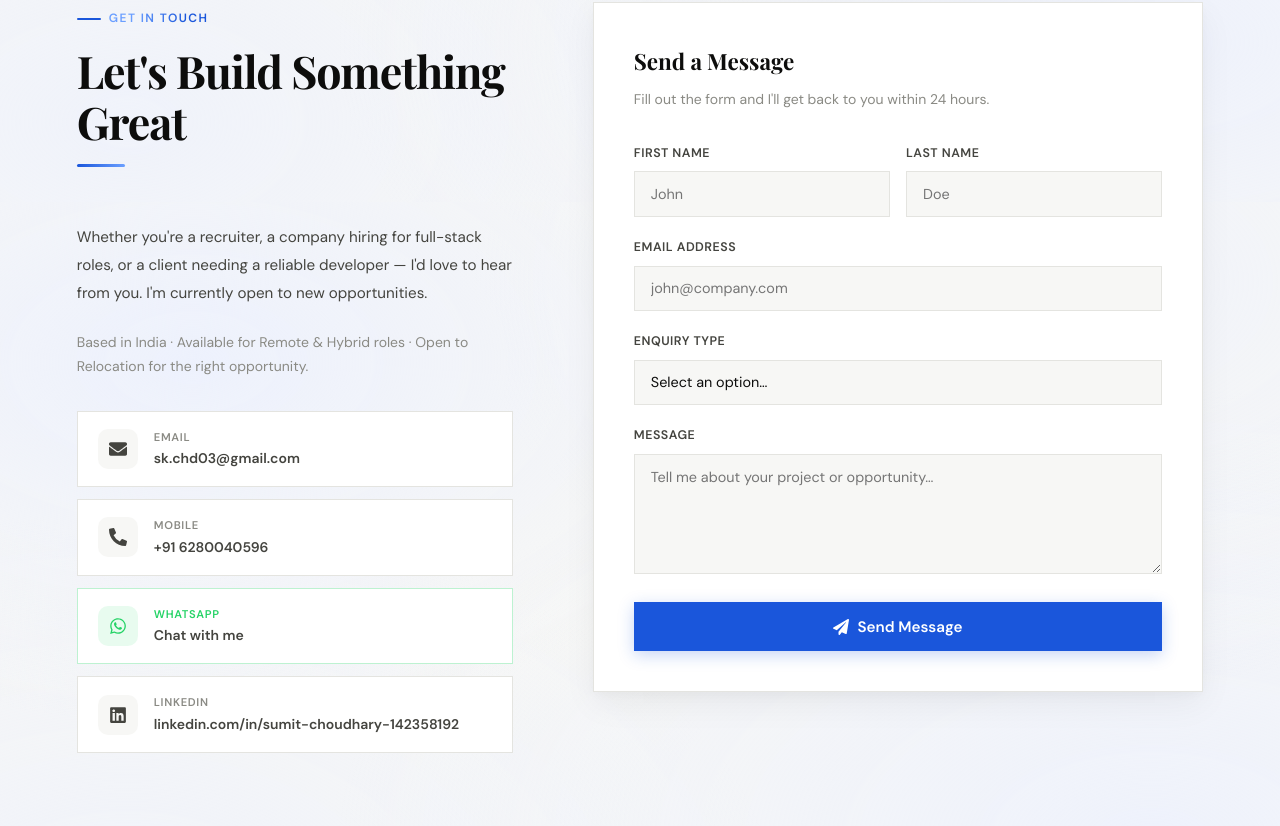
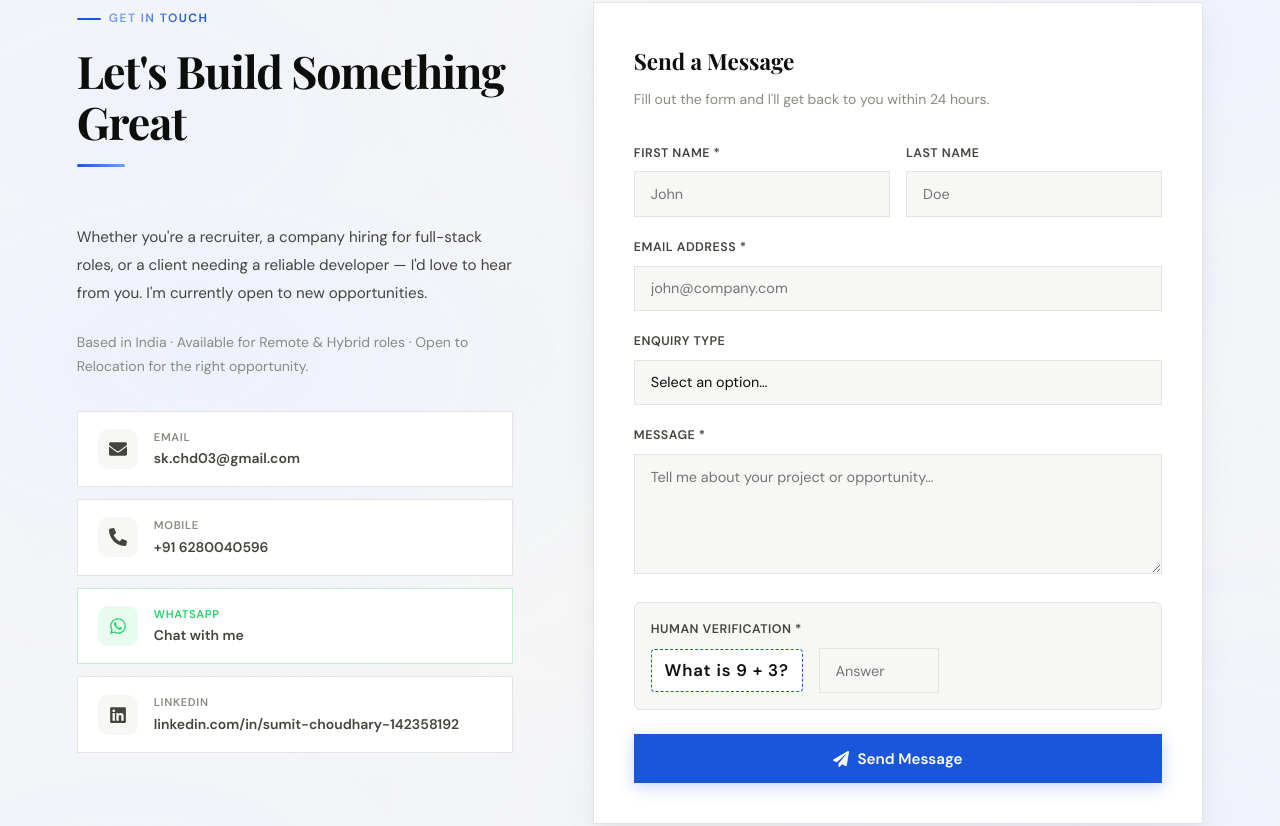
Before and after one commit to sumidev/my-portfolio, a React (Vite) app: page / in a window 1280 px wide. Shown: the part 6998-7824 px from the top of the page. Built offline with nearby package versions, Linux system fonts and the light colour scheme.

Commit message:
PORT: added form

```diff
--- a/src/App.jsx
+++ b/src/App.jsx
@@ -9,7 +9,11 @@ function App() {
   const [mobileNavOpen, setMobileNavOpen] = useState(false);
   const [scrolled, setScrolled] = useState(false);
   const [bttVisible, setBttVisible] = useState(false);
-  const [formState, setFormState] = useState('idle'); // idle, submitted, error
+  // Form States
+  const [isSubmitting, setIsSubmitting] = useState(false);
+  const [submitMessage, setSubmitMessage] = useState({ text: '', type: '' });
+  const [captchaVal1, setCaptchaVal1] = useState(Math.floor(Math.random() * 10) + 1);
+  const [captchaVal2, setCaptchaVal2] = useState(Math.floor(Math.random() * 10) + 1);
 
   useEffect(() => {
 
@@ -47,17 +51,34 @@ function App() {
   const toggleMobileNav = () => setMobileNavOpen(!mobileNavOpen);
 
   const submitForm = async () => {
+    if (isSubmitting) return;
+
     const fname = document.getElementById('fname').value.trim();
     const lname = document.getElementById('lname').value.trim();
     const email = document.getElementById('femail').value.trim();
     const type = document.getElementById('ftype').value;
     const message = document.getElementById('fmessage').value.trim();
+    const botcheck = document.getElementById('botcheck').checked;
+    const captchaAns = document.getElementById('captcha').value.trim();
+
+    if (botcheck) {
+      return; // honeypot caught a bot
+    }
 
     if (!fname || !email || !message) {
-      setFormState('error');
-      setTimeout(() => setFormState('idle'), 2500);
+      setSubmitMessage({ text: 'Please fill in all required fields.', type: 'error' });
+      setTimeout(() => setSubmitMessage({ text: '', type: '' }), 4000);
       return;
     }
+
+    if (parseInt(captchaAns) !== (captchaVal1 + captchaVal2)) {
+      setSubmitMessage({ text: 'Incorrect human verification answer.', type: 'error' });
+      setTimeout(() => setSubmitMessage({ text: '', type: '' }), 4000);
+      return;
+    }
+
+    setIsSubmitting(true);
+    setSubmitMessage({ text: '', type: '' });
 
     const payload = {
       access_key: "11bfe075-4307-4703-af1f-a92e633fdf05",
@@ -78,16 +99,30 @@ function App() {
       });
 
       if (response.status === 200) {
-        setFormState('submitted');
+        setSubmitMessage({ text: 'Message sent successfully! Thanks for reaching out.', type: 'success' });
+        // Clear form
+        document.getElementById('fname').value = '';
+        document.getElementById('lname').value = '';
+        document.getElementById('femail').value = '';
+        document.getElementById('ftype').value = '';
+        document.getElementById('fmessage').value = '';
+        document.getElementById('captcha').value = '';
+        // Reset captcha
+        setCaptchaVal1(Math.floor(Math.random() * 10) + 1);
+        setCaptchaVal2(Math.floor(Math.random() * 10) + 1);
+
+        setTimeout(() => setSubmitMessage({ text: '', type: '' }), 6000);
       } else {
-        setFormState('error');
-        setTimeout(() => setFormState('idle'), 2500);
+        setSubmitMessage({ text: 'Something went wrong. Please try again.', type: 'error' });
+        setTimeout(() => setSubmitMessage({ text: '', type: '' }), 4000);
       }
     } catch (err) {
       console.error(err);
-      setFormState('error');
-      setTimeout(() => setFormState('idle'), 2500);
+      setSubmitMessage({ text: 'Network error. Please try again.', type: 'error' });
+      setTimeout(() => setSubmitMessage({ text: '', type: '' }), 4000);
     }
+
+    setIsSubmitting(false);
   };
 
   const smoothScroll = (e, targetId) => {
@@ -530,7 +565,7 @@ function App() {
         <strong>Demo Login:</strong> admin@example.com &nbsp;/&nbsp; password
       </div>
       <div className="proj-actions">
-        <a href="https://pro-manage-client-gamma.vercel.app" target="_blank" className="btn-primary">
+        <a href="https://pro-manage-client-gamma.vercel.app/invitations/accept?token=rPhoKOicmLBJ6q5ZVKDEW0nurwWoUj4qKUAo8ToG" target="_blank" className="btn-primary">
           <FaExternalLinkAlt style={{ fontSize: '15px' }} />
           View Live Demo
         </a>
@@ -636,10 +671,19 @@ function App() {
       <div className="cf-title">Send a Message</div>
       <p className="cf-sub">Fill out the form and I'll get back to you within 24 hours.</p>
 
-      <div id="contactForm" style={{ display: formState === 'submitted' ? 'none' : 'block' }}>
+      {submitMessage.text && (
+        <div className={`form-alert ${submitMessage.type}`}>
+          {submitMessage.type === 'success' ? <FaCheckCircle style={{ fontSize: '1.2rem' }} /> : null}
+          {submitMessage.text}
+        </div>
+      )}
+
+      <div id="contactForm">
+        <input type="checkbox" name="botcheck" id="botcheck" style={{ display: 'none' }} />
+
         <div className="form-row">
           <div className="form-group">
-            <label>First Name</label>
+            <label>First Name *</label>
             <input type="text" id="fname" placeholder="John" />
           </div>
           <div className="form-group">
@@ -648,7 +692,7 @@ function App() {
           </div>
         </div>
         <div className="form-group">
-          <label>Email Address</label>
+          <label>Email Address *</label>
           <input type="email" id="femail" placeholder="john@company.com" />
         </div>
         <div className="form-group">
@@ -662,19 +706,28 @@ function App() {
           </select>
         </div>
         <div className="form-group">
-          <label>Message</label>
+          <label>Message *</label>
           <textarea id="fmessage" placeholder="Tell me about your project or opportunity…"></textarea>
         </div>
-        <button className="submit-btn" onClick={() => {submitForm()}}>
-          <FaPaperPlane style={{ fontSize: '16px' }} />
-          Send Message
+
+        <div className="form-group captcha-group">
+          <label>Human Verification *</label>
+          <div className="captcha-wrap">
+            <span className="captcha-q">What is {captchaVal1} + {captchaVal2}?</span>
+            <input type="number" id="captcha" placeholder="Answer" />
+          </div>
+        </div>
+
+        <button className="submit-btn" onClick={() => {submitForm()}} disabled={isSubmitting}>
+          {isSubmitting ? (
+             <span className="spinner"></span>
+          ) : (
+            <>
+              <FaPaperPlane style={{ fontSize: '16px' }} />
+              Send Message
+            </>
+          )}
         </button>
-      </div>
-
-      <div className="form-success" id="formSuccess" style={{ display: formState === 'submitted' ? 'block' : 'none' }}>
-        <span className="fs-icon" style={{ fontSize: '2rem', marginBottom: '1rem', display: 'block' }}><FaCheckCircle style={{ color: '#16A34A' }} /></span>
-        <strong>Message sent!</strong><br />
-        Thanks for reaching out. I'll get back to you within 24 hours.
       </div>
     </div>
   </div>
@@ -687,7 +740,7 @@ function App() {
   <div className="footer-links">
     <a href="mailto:sk.chd03@gmail.com">Email</a>
     <a href="https://www.linkedin.com/in/sumit-choudhary-142358192/" target="_blank">LinkedIn</a>
-    <a href="https://pro-manage-client-gamma.vercel.app" target="_blank">Live Project</a>
+    <a href="https://pro-manage-client-gamma.vercel.app/invitations/accept?token=rPhoKOicmLBJ6q5ZVKDEW0nurwWoUj4qKUAo8ToG" target="_blank">Live Project</a>
   </div>
 </footer>
 
--- a/src/index.css
+++ b/src/index.css
@@ -21,7 +21,6 @@
     --shadow-lg: 0 24px 64px rgba(0,0,0,.08), 0 12px 24px rgba(0,0,0,.04);
     --shadow-hover: 0 20px 40px rgba(26,86,219,.08), 0 8px 16px rgba(26,86,219,.04);
   }
-
 
   html { scroll-behavior: smooth; font-size: 16px; }
 
@@ -745,17 +744,56 @@
     background: var(--accent); color: #fff;
     border: none; border-radius: 0;
     font-family: var(--ff-body); font-size: .95rem; font-weight: 700;
-    cursor: pointer; transition: background .2s, transform .15s, box-shadow .2s;
+    cursor: pointer; transition: background .2s, transform .15s, box-shadow .2s, opacity .2s;
     box-shadow: 0 4px 16px rgba(26,86,219,.25);
     display: flex; align-items: center; justify-content: center; gap: 8px;
   }
-  .submit-btn:hover { background: var(--accent-mid); transform: translateY(-2px); box-shadow: 0 6px 24px rgba(26,86,219,.3); }
-  .submit-btn:active { transform: translateY(0); }
-  .form-success {
-    display: none; text-align: center; padding: 2rem;
-    color: #16A34A; font-weight: 600; font-size: .95rem;
+  .submit-btn:hover:not(:disabled) { background: var(--accent-mid); transform: translateY(-2px); box-shadow: 0 6px 24px rgba(26,86,219,.3); }
+  .submit-btn:active:not(:disabled) { transform: translateY(0); }
+  .submit-btn:disabled { opacity: 0.7; cursor: not-allowed; }
+
+  .form-alert {
+    padding: 1rem 1.25rem;
+    border-radius: 0;
+    margin-bottom: 1.5rem;
+    font-size: .9rem; font-weight: 600;
+    display: flex; align-items: center; gap: 8px;
+    animation: fadeDown .3s ease forwards;
   }
-  .form-success .fs-icon { font-size: 2.5rem; margin-bottom: .75rem; display: block; }
+  @keyframes fadeDown {
+    from { opacity: 0; transform: translateY(-10px); }
+    to { opacity: 1; transform: translateY(0); }
+  }
+  .form-alert.success { background: var(--accent); color: #fff; border: 1px solid var(--accent-mid); box-shadow: 0 4px 12px rgba(26,86,219,.2); }
+  .form-alert.error { background: #FEF2F2; color: #DC2626; border: 1px solid #FECACA; border-radius: 0; }
+
+  .captcha-group {
+    background: var(--bg);
+    padding: 1rem;
+    border: 1px solid var(--border);
+    border-radius: 6px;
+    margin-bottom: 1.5rem;
+  }
+  .captcha-wrap {
+    display: flex; align-items: center; gap: 1rem;
+    margin-top: .5rem;
+  }
+  .captcha-q {
+    font-size: 1.05rem; font-weight: 700; color: var(--ink);
+    letter-spacing: .05em;
+    background: var(--surface); padding: .4rem .8rem;
+    border-radius: 4px; border: 1px dashed var(--accent);
+  }
+  .captcha-wrap input { width: 120px; }
+
+  .spinner {
+    width: 20px; height: 20px;
+    border: 2px solid rgba(255,255,255,0.3);
+    border-top-color: #fff;
+    border-radius: 50%;
+    animation: spin .8s linear infinite;
+  }
+  @keyframes spin { to { transform: rotate(360deg); } }
 
   /* ─── FOOTER ─── */
   footer {
```
